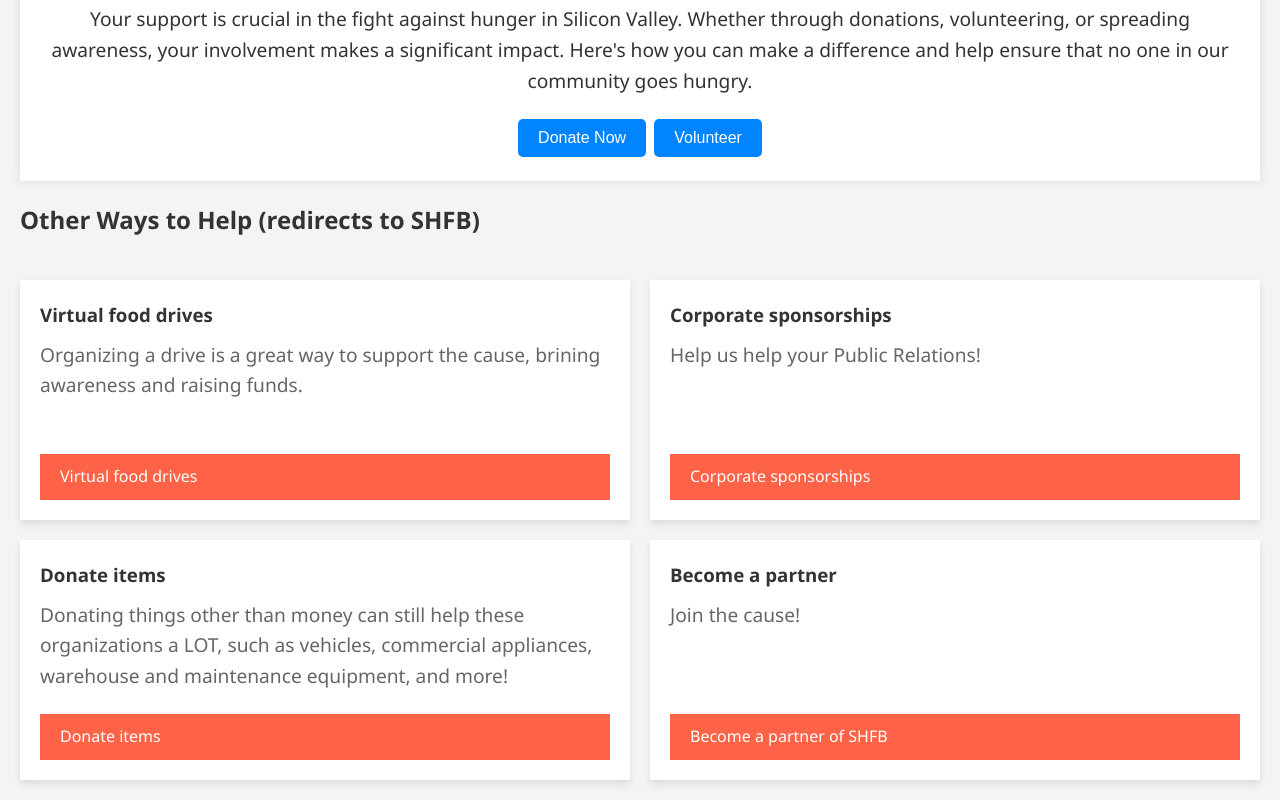
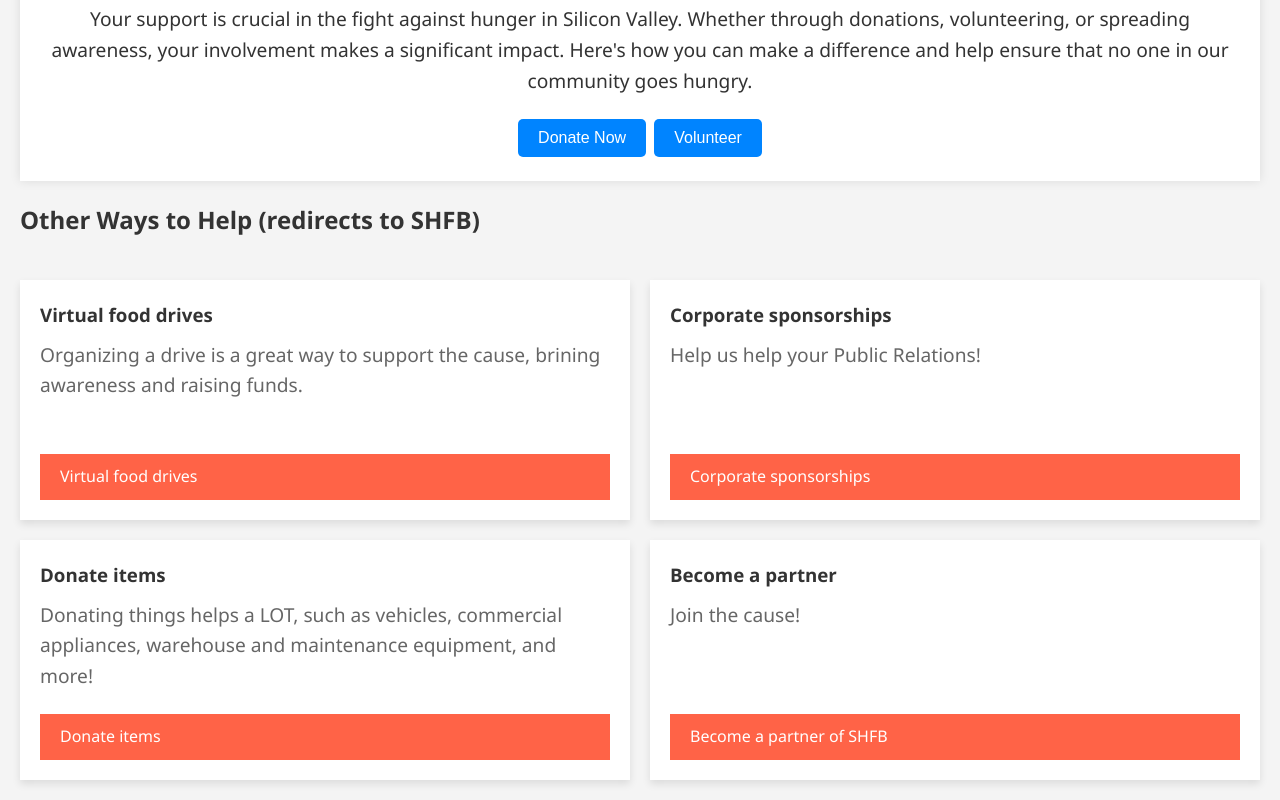
Before and after one commit to gfdsohgdkoshgiodsbblbngsal/gfdsohgdkoshgiodsbblbngsal.github.io, a plain HTML site: page index.html in a window 1280 px wide. Shown: the part 4015-4815 px from the top of the page. Drawn offline with nearby package versions, Linux system fonts and the light colour scheme; a web font is replaced by a local one.

Commit message:
Update index.html

```diff
--- a/index.html
+++ b/index.html
@@ -74,7 +74,7 @@
     </div>
     <div class="grid-item">
         <h3>Donate items</h3>
-        <p>Donating things other than money can still help these organizations a LOT, such as vehicles, commercial appliances, warehouse and maintenance equipment, and more!</p>
+        <p>Donating things helps a LOT, such as vehicles, commercial appliances, warehouse and maintenance equipment, and more!</p>
         <a href="https://www.shfb.org/give-help/other-ways-to-help/donate-items/" class="cta-button">Donate items</a>
     </div>
     <div class="grid-item">
```
